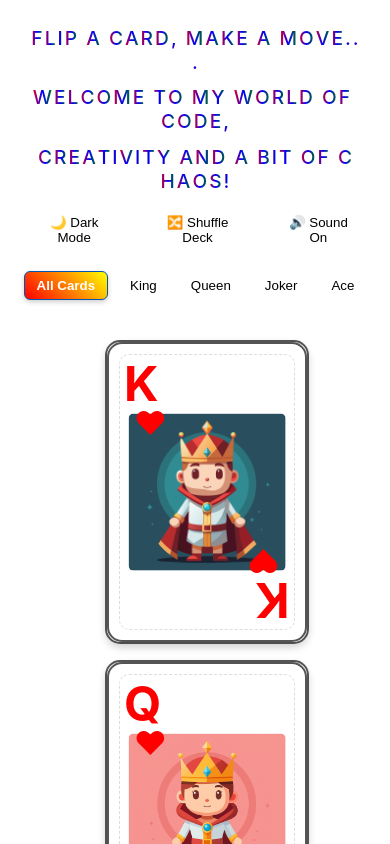
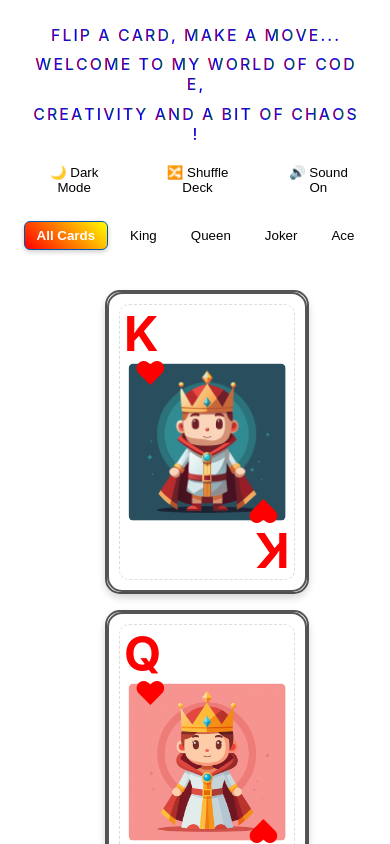
Before and after one commit to Arghamita08/my-portfolio, a React (Create React App) app: page / in a window 390 px wide. Shown: the top 844 px of the page. Built offline with nearby package versions, Linux system fonts and the light colour scheme.

Commit message:
Update App.css

```diff
--- a/src/App.css
+++ b/src/App.css
@@ -118,13 +118,13 @@ button:hover {
 
 @media (max-width: 770px) {
   .animated-line {
-    font-size: 1.6em;
+    font-size: 1.5em;
   }
 }
 
 @media (max-width: 480px) {
   .animated-line {
-    font-size: 1.2em;
+    font-size: 1em;
     padding: 0 10px;
   }
 }
```
